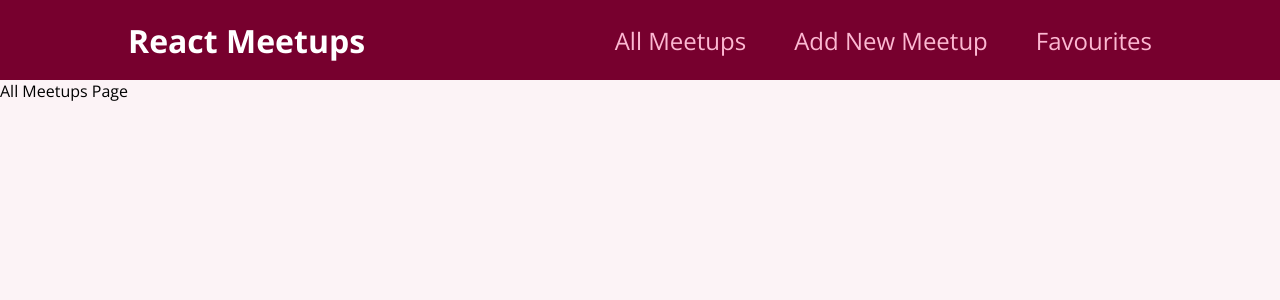
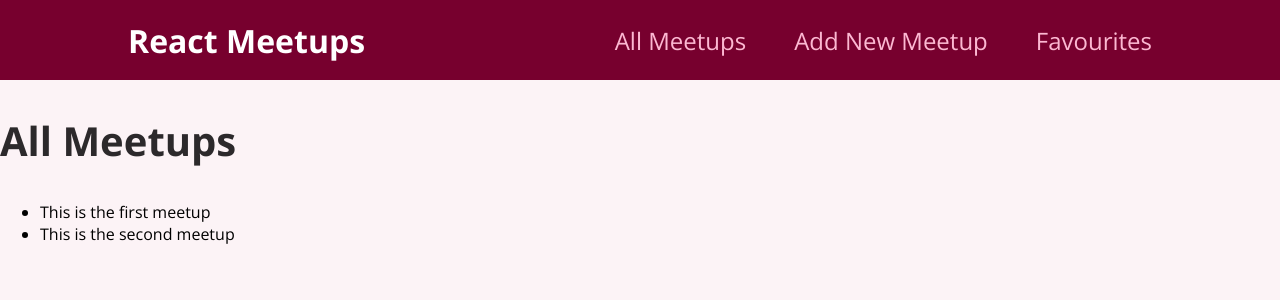
Before and after one commit to ioannakok/athens-sites-app, a React (Create React App) app: page / in a window 1280 px wide. Shown: the top 300 px of the page. Built offline with nearby package versions, Linux system fonts and the light colour scheme.

Commit message:
Add dummy data

```diff
--- a/src/pages/AllMeetups.js
+++ b/src/pages/AllMeetups.js
@@ -1,5 +1,31 @@
+const DUMMY_DATA = [
+  {
+    id: "m1",
+    title: "This is the first meetup",
+    image: "",
+    address: "Meetupstreet 5, 12345 Meetup City",
+    description: "This is the first meetup",
+  },
+  {
+    id: "m2",
+    title: "This is the second meetup",
+    image: "",
+    address: "Meetupstreet 5, 12345 Meetup City",
+    description: "This is the first meetup",
+  },
+];
+
 function AllMeetupsPage() {
-    return <div>All Meetups Page</div>;
+  return (
+    <section>
+      <h1>All Meetups</h1>
+      <ul>
+        {DUMMY_DATA.map((meetup) => {
+          return <li key={meetup.id}>{meetup.title}</li>;
+        })}
+      </ul>
+    </section>
+  );
 }
 
 export default AllMeetupsPage;
```
